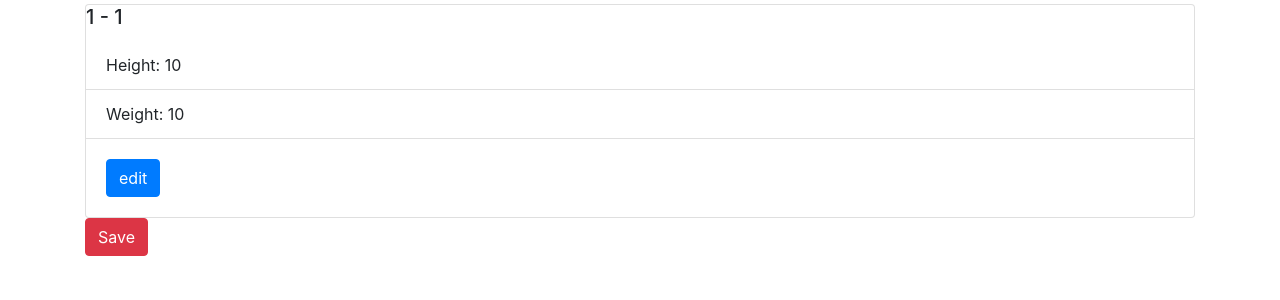
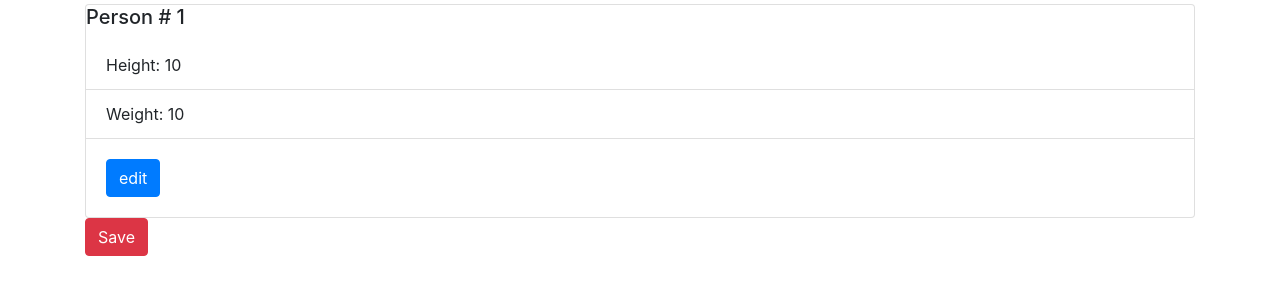
Before and after one commit to aa748/Docker_flask_python_mysql_pycharm, a Flask app: template app/templates/view.html in a window 1280 px wide. Shown: the part 56-356 px from the top of the page. Run offline with Flask 2, Linux system fonts and the light colour scheme; the template is opened without the code that fills it: most values are stand-ins (such as "Sample title", 1, 10 or a date in 2020); some libraries are stand-ins or nearby versions.

Commit message:
Task: update #2 view.html

```diff
--- a/app/templates/view.html
+++ b/app/templates/view.html
@@ -2,7 +2,7 @@
 {% block content %}
 
 <div class="card" class="m-5 p-2">
-    <h5 class="card-title">{{ person.person_num }} - {{ person.person_num }}</h5>
+    <h5 class="card-title">Person # {{ person.person_num }}</h5>
 
     <ul class="list-group list-group-flush">
         <li class="list-group-item">Height: {{ person.Height }}</li>
```
